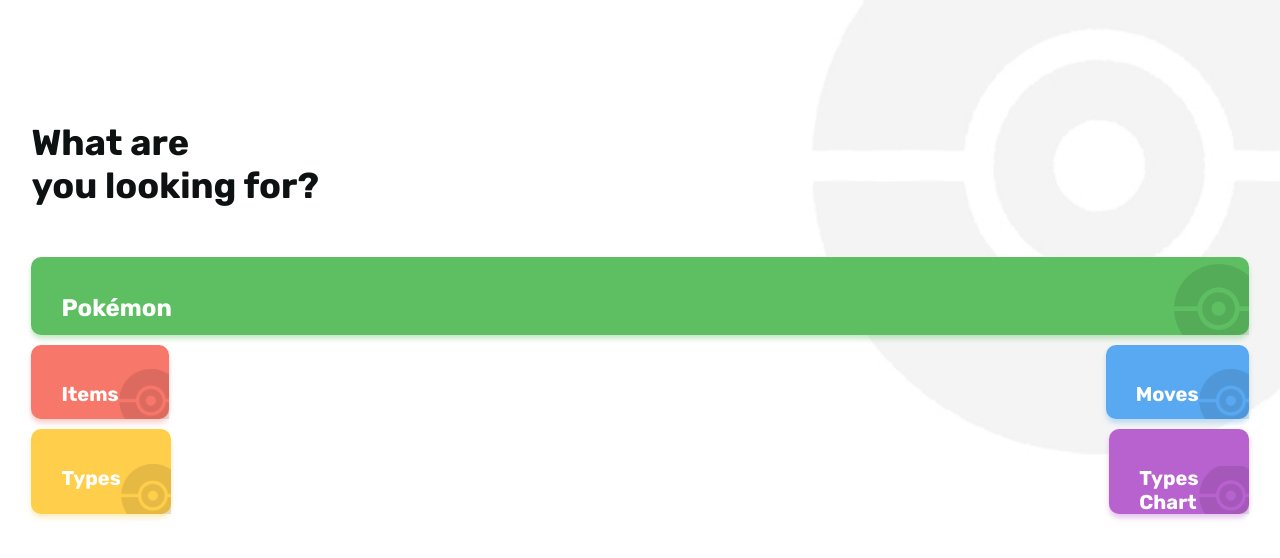
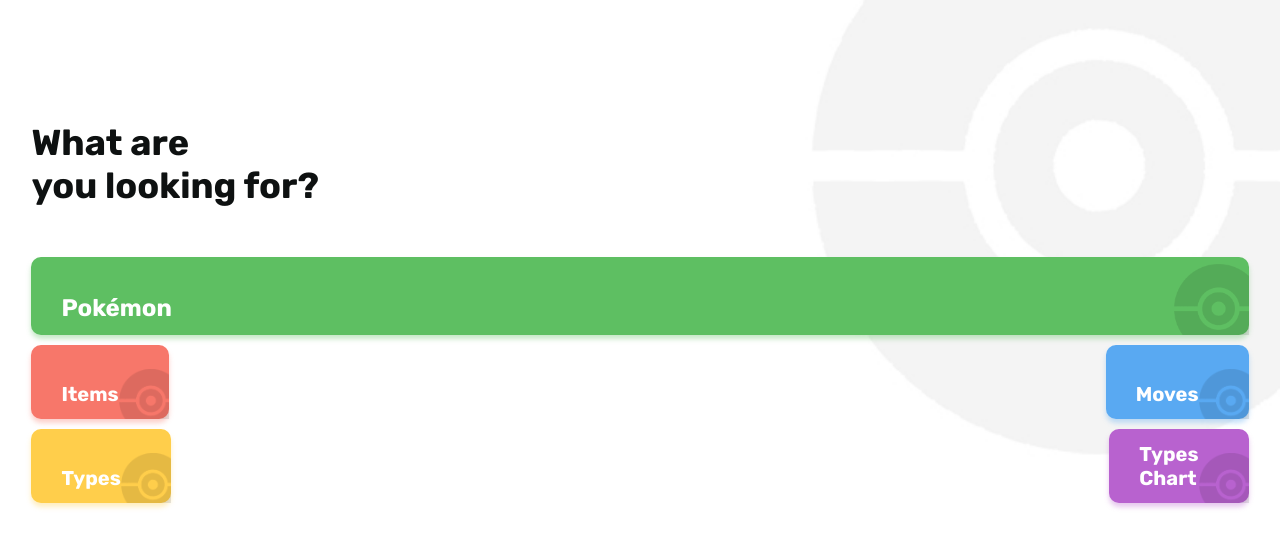
Before and after one commit to Vinjas/pokedex-companion-app, a React (Create React App) app: page / in a window 1280 px wide. Shown: the top 558 px of the page. Built offline with nearby package versions, Linux system fonts and the light colour scheme.

Commit message:
Fixed type chart button

```diff
--- a/src/Sass/base/_typography.scss
+++ b/src/Sass/base/_typography.scss
@@ -29,6 +29,6 @@
     padding: 37px 0 13px 0;
 
     &--typechart {
-        padding: 0;
+        padding-top: 13px;
     }
 }
--- a/src/Sass/components/_buttons.scss
+++ b/src/Sass/components/_buttons.scss
@@ -50,7 +50,6 @@
 
     &__typeschart {
         background: $purple_button;
-        padding: 37px 0 0 30px;
         box-shadow: 0px 4px 5px rgba(184, 98, 207, 0.35);
     }
 
--- a/src/index.css
+++ b/src/index.css
@@ -58,7 +58,7 @@
   padding: 37px 0 13px 0;
 }
 .button__title--typechart {
-  padding: 0;
+  padding-top: 13px;
 }
 
 .card {
@@ -135,7 +135,6 @@
 }
 .button__typeschart {
   background: #B862CF;
-  padding: 37px 0 0 30px;
   box-shadow: 0px 4px 5px rgba(184, 98, 207, 0.35);
 }
 .button__pokeball {
```
Also changed, not shown: 1 other file (tests, documents, lock files or other folders).
